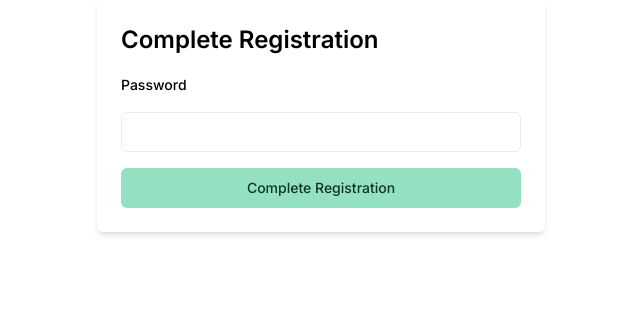
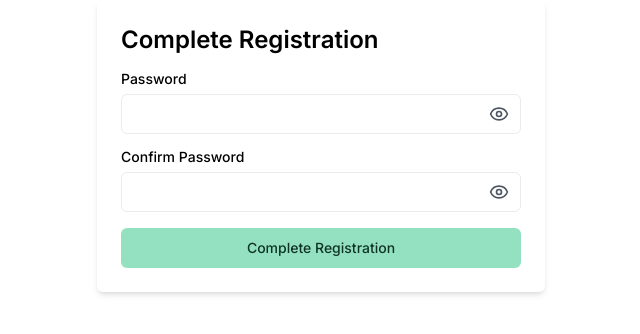
Before and after one commit to SiewJun/ecosync1, a React (Vite) app in the folder client/: page /complete-registration in a window 1280 px wide. Shown: the top 334 px of the page, without its empty margins (319-959 px from the left). Built offline with nearby package versions, Linux system fonts and the light colour scheme.

Commit message:
improved application error handling

```diff
--- a/client/src/_components/auth/CompletedCompanySignUp.jsx
+++ b/client/src/_components/auth/CompletedCompanySignUp.jsx
@@ -3,18 +3,72 @@ import { useLocation } from "react-router-dom";
 import { Button } from "@/components/ui/button";
 import { Input } from "@/components/ui/input";
 import { Label } from "@/components/ui/label";
+import { Eye, EyeOff, AlertCircle, Loader } from "lucide-react";
 import axios from "axios";
 
 const CompletedCompanySignUp = () => {
   const [password, setPassword] = useState("");
+  const [confirmPassword, setConfirmPassword] = useState("");
+  const [showPassword, setShowPassword] = useState(false);
+  const [showConfirmPassword, setShowConfirmPassword] = useState(false);
+  const [passwordStarted, setPasswordStarted] = useState(false);
+  const [passwordConditions, setPasswordConditions] = useState({
+    length: false,
+    upperCase: false,
+    lowerCase: false,
+    number: false,
+    specialChar: false,
+  });
   const [error, setError] = useState("");
   const [success, setSuccess] = useState("");
+  const [isSubmitting, setIsSubmitting] = useState(false);
   const location = useLocation();
   const query = new URLSearchParams(location.search);
   const token = query.get('token');
 
+  const handleChange = (e) => {
+    const { id, value } = e.target;
+    if (id === "password") {
+      setPassword(value);
+      setPasswordStarted(true);
+      setPasswordConditions({
+        length: value.length >= 6,
+        upperCase: /[A-Z]/.test(value),
+        lowerCase: /[a-z]/.test(value),
+        number: /[0-9]/.test(value),
+        specialChar: /[!@#$%^&*(),.?":{}|<>]/.test(value),
+      });
+    } else if (id === "confirmPassword") {
+      setConfirmPassword(value);
+    }
+  };
+
   const handleSubmit = async (e) => {
     e.preventDefault();
+    setError("");
+    setSuccess("");
+    setIsSubmitting(true);
+
+    if (
+      !passwordConditions.length ||
+      !passwordConditions.upperCase ||
+      !passwordConditions.lowerCase ||
+      !passwordConditions.number ||
+      !passwordConditions.specialChar
+    ) {
+      setError(
+        "Password must be at least 6 characters long and include upper and lower case letters, a number, and a special character."
+      );
+      setIsSubmitting(false);
+      return;
+    }
+
+    if (password !== confirmPassword) {
+      setError("Passwords do not match");
+      setIsSubmitting(false);
+      return;
+    }
+
     try {
       await axios.post("http://localhost:5000/api/auth/complete-registration", {
         password,
@@ -25,6 +79,8 @@ const CompletedCompanySignUp = () => {
     } catch (error) {
       setError(error.response.data.message || "An error occurred");
       setSuccess("");
+    } finally {
+      setIsSubmitting(false);
     }
   };
 
@@ -32,19 +88,128 @@ const CompletedCompanySignUp = () => {
     <div className="max-w-md mx-auto p-6 shadow-md rounded-md">
       <h2 className="text-2xl font-semibold mb-4">Complete Registration</h2>
       <form onSubmit={handleSubmit} className="space-y-4">
+        <div className="grid gap-2 relative">
           <Label htmlFor="password">Password</Label>
+          <div className="relative">
             <Input
               id="password"
-          type="password"
+              type={showPassword ? "text" : "password"}
               value={password}
-          onChange={(e) => setPassword(e.target.value)}
+              onChange={handleChange}
               required
+              className="pr-12"
             />
-
-        <Button type="submit" className="w-full mt-4">Complete Registration</Button>
-
-        {error && <p className="text-red-500 mt-2">{error}</p>}
-        {success && <p className="text-green-500 mt-2">{success}</p>}
+            <button
+              type="button"
+              className="absolute inset-y-0 right-0 flex items-center px-3"
+              onClick={() => setShowPassword(!showPassword)}
+            >
+              {showPassword ? (
+                <EyeOff className="w-5 h-5 text-gray-600" />
+              ) : (
+                <Eye className="w-5 h-5 text-gray-600" />
+              )}
+            </button>
+          </div>
+          {passwordStarted && (
+            <div className="text-sm text-gray-600 mt-2">
+              <p>Password must be at least 6 characters long.</p>
+              <ul className="list-disc list-inside text-gray-600">
+                <li
+                  className={
+                    passwordConditions.length
+                      ? "text-green-500"
+                      : "text-red-500"
+                  }
+                >
+                  At least 6 characters long
+                </li>
+                <li
+                  className={
+                    passwordConditions.upperCase
+                      ? "text-green-500"
+                      : "text-red-500"
+                  }
+                >
+                  Includes an uppercase letter
+                </li>
+                <li
+                  className={
+                    passwordConditions.lowerCase
+                      ? "text-green-500"
+                      : "text-red-500"
+                  }
+                >
+                  Includes a lowercase letter
+                </li>
+                <li
+                  className={
+                    passwordConditions.number
+                      ? "text-green-500"
+                      : "text-red-500"
+                  }
+                >
+                  Includes a number
+                </li>
+                <li
+                  className={
+                    passwordConditions.specialChar
+                      ? "text-green-500"
+                      : "text-red-500"
+                  }
+                >
+                  Includes a special character
+                </li>
+              </ul>
+            </div>
+          )}
+        </div>
+        <div className="grid gap-2 relative">
+          <Label htmlFor="confirmPassword">Confirm Password</Label>
+          <div className="relative">
+            <Input
+              id="confirmPassword"
+              type={showConfirmPassword ? "text" : "password"}
+              value={confirmPassword}
+              onChange={handleChange}
+              required
+              className="pr-12"
+            />
+            <button
+              type="button"
+              className="absolute inset-y-0 right-0 flex items-center px-3"
+              onClick={() => setShowConfirmPassword(!showConfirmPassword)}
+            >
+              {showConfirmPassword ? (
+                <EyeOff className="w-5 h-5 text-gray-600" />
+              ) : (
+                <Eye className="w-5 h-5 text-gray-600" />
+              )}
+            </button>
+          </div>
+        </div>
+        <Button type="submit" className="w-full mt-4" disabled={isSubmitting}>
+          {isSubmitting ? (
+            <div className="flex items-center justify-center space-x-2">
+              <Loader className="w-5 h-5 animate-spin" />
+              <span>Completing Registration...</span>
+            </div>
+          ) : (
+            "Complete Registration"
+          )}
+        </Button>
+        {error && (
+          <div className="flex items-center space-x-2 border border-red-500 bg-red-100 text-red-700 p-2 rounded-md mt-2">
+            <AlertCircle className="h-5 w-5" />
+            <p className="text-sm">{error}</p>
+          </div>
+        )}
+        {success && (
+          <div className="flex items-center space-x-2 border border-green-500 bg-green-100 text-green-700 p-2 rounded-md mt-2">
+            <AlertCircle className="h-5 w-5" />
+            <p className="text-sm">{success}</p>
+          </div>
+        )}
       </form>
     </div>
   );
--- a/client/src/_components/auth/admin/AdminPendingCompanyAppWidget.jsx
+++ b/client/src/_components/auth/admin/AdminPendingCompanyAppWidget.jsx
@@ -8,32 +8,41 @@ import {
 } from "@/components/ui/card";
 import axios from "axios";
 import { Loader } from "lucide-react";
-import { Link } from "react-router-dom";
+import { Link, useNavigate } from "react-router-dom";
 
 const PendingApplicationsWidget = () => {
   const [pendingCount, setPendingCount] = useState(0);
   const [loading, setLoading] = useState(true);
+  const navigate = useNavigate(); // Hook to handle navigation
 
   useEffect(() => {
     const fetchPendingApplications = async () => {
       try {
         const token = localStorage.getItem("token");
-        const response = await axios.get("http://localhost:5000/api/auth/pending-applications", {
-          headers: {
-            Authorization: `Bearer ${token}`, // Include the authorization header
-          },
-        });
+        const response = await axios.get(
+          "http://localhost:5000/api/auth/pending-applications",
+          {
+            headers: {
+              Authorization: `Bearer ${token}`, // Include the authorization header
+            },
+          }
+        );
         const applications = response.data.applications || [];
         setPendingCount(applications.length);
       } catch (error) {
-        console.error("Error fetching pending applications:", error);
+        if (error.response && error.response.status === 403) {
+          // Token expired or invalid, redirect to sign-in page
+          navigate("/signin");
+        } else {
+          console.error("Error fetching pending applications:", error);
+        }
       } finally {
         setLoading(false);
       }
     };
 
     fetchPendingApplications();
-  }, []);
+  }, [navigate]);
 
   return (
     <>
```
Also changed, not shown: 1 other file (tests, documents, lock files or other folders). Lines whose indentation alone changed are shown as unchanged.
